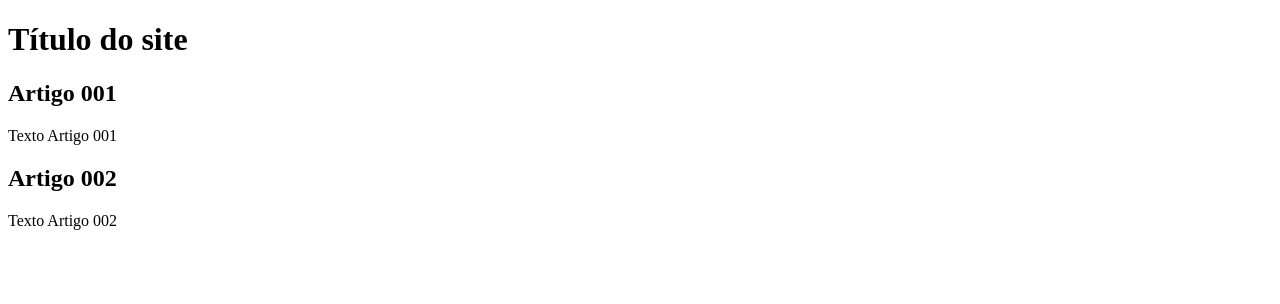
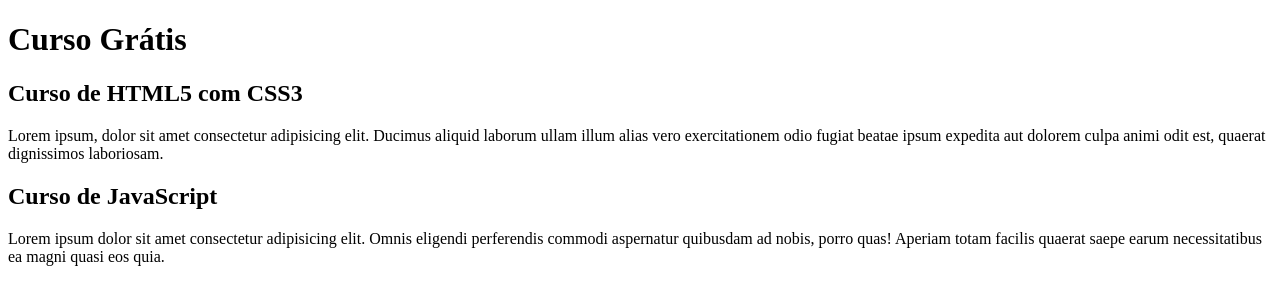
Before and after one commit to afreeitaas/projeto-site, a plain HTML site: page index.html in a window 1280 px wide. Drawn offline with Linux system fonts and the light colour scheme.

Commit message:
Comecei a escrever conteúdo

```diff
--- a/index.html
+++ b/index.html
@@ -9,15 +9,15 @@
 <body>
     <main>
         <header>
-            <h1>Título do site</h1>
+            <h1>Curso Grátis</h1>
         </header>
         <article>
-            <h2>Artigo 001</h2>
-            <p>Texto Artigo 001</p>
+            <h2>Curso de HTML5 com CSS3</h2>
+            <p>Lorem ipsum, dolor sit amet consectetur adipisicing elit. Ducimus aliquid laborum ullam illum alias vero exercitationem odio fugiat beatae ipsum expedita aut dolorem culpa animi odit est, quaerat dignissimos laboriosam.</p>
         </article>
         <article>
-            <h2>Artigo 002</h2>
-            <p>Texto Artigo 002</p>
+            <h2>Curso de JavaScript</h2>
+            <p>Lorem ipsum dolor sit amet consectetur adipisicing elit. Omnis eligendi perferendis commodi aspernatur quibusdam ad nobis, porro quas! Aperiam totam facilis quaerat saepe earum necessitatibus ea magni quasi eos quia.</p>
         </article>
     </main>
 </body>
```
